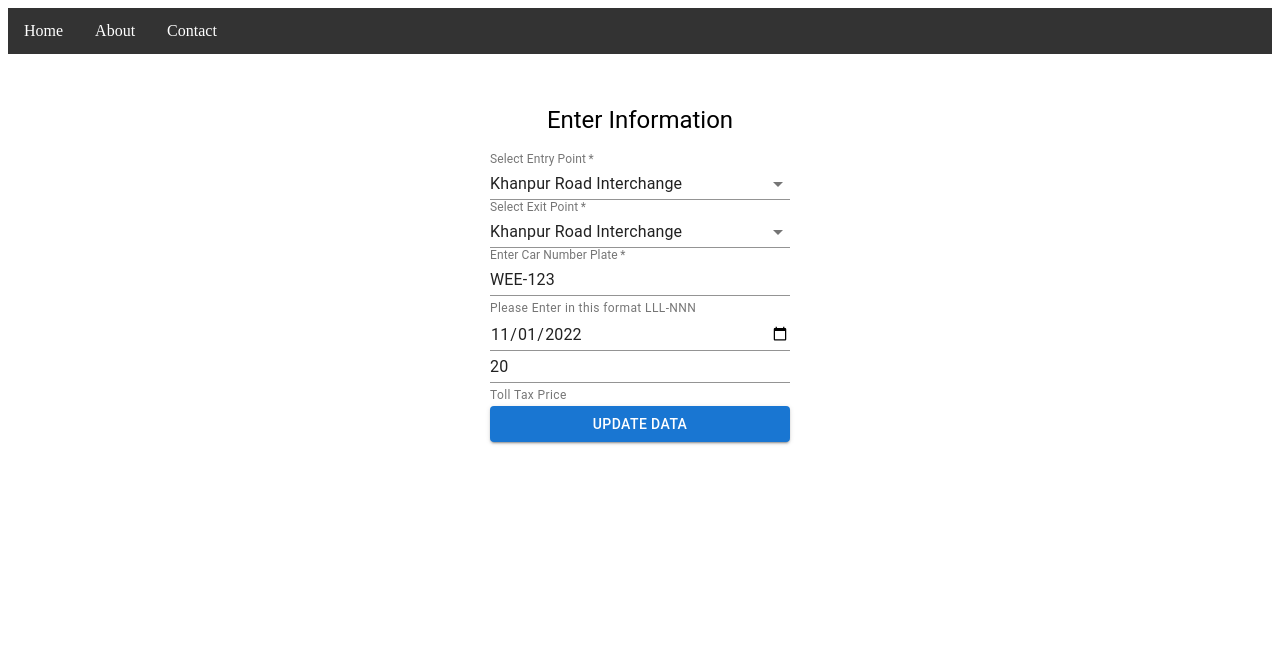
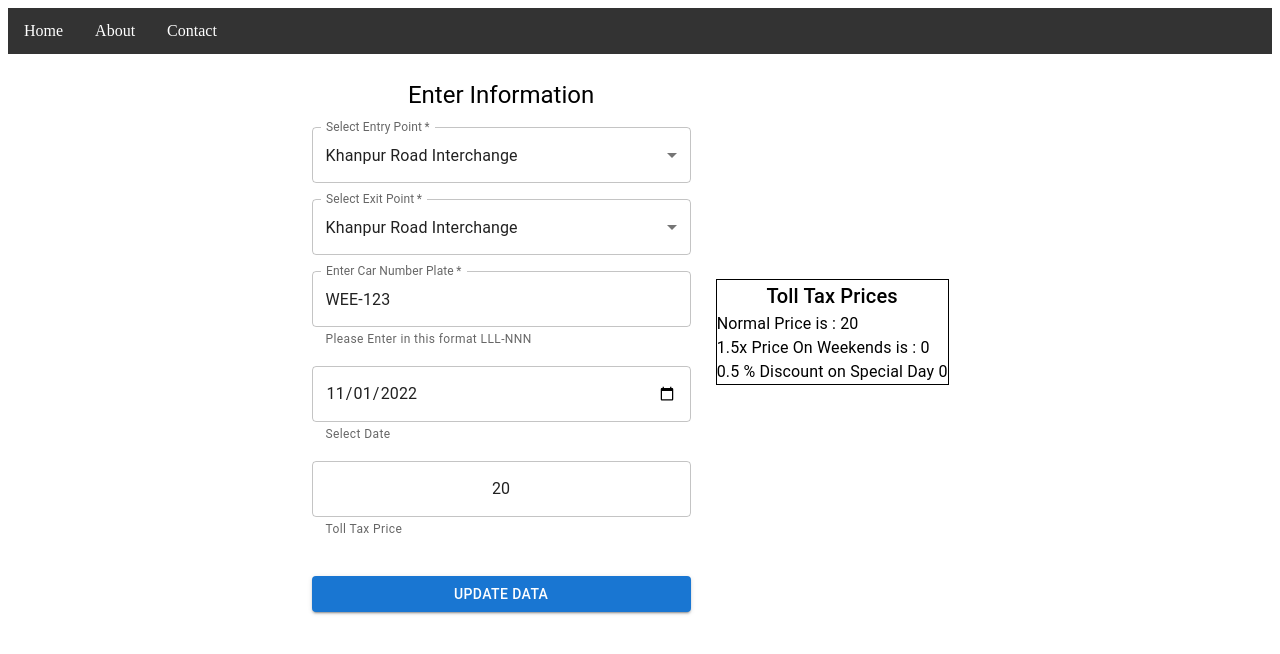
Before and after one commit to iasifmehmood/techliftbootcamp_asif, a React (Create React App) app in the folder Assignment_4/toll-system/: page /data/edit/1 in a window 1280 px wide. Shown: the top 654 px of the page. Built offline with nearby package versions, Linux system fonts and the light colour scheme; data requests are answered from the project's data file.

Commit message:
Project Completed v4.0

```diff
--- a/Assignment_4/toll-system/db.json
+++ b/Assignment_4/toll-system/db.json
@@ -47,6 +47,14 @@
       "number_plate": "AXC-555",
       "toll_paid": "28.5",
       "id": 6
+    },
+    {
+      "entry_point": "Segregation Toll Plaza",
+      "exit_point": "Khanpur Road Interchange",
+      "day": "2022-11-12",
+      "number_plate": "XNX-235",
+      "toll_paid": "72",
+      "id": 7
     }
   ]
 }
--- a/Assignment_4/toll-system/src/components/toll_data/EditTollData.tsx
+++ b/Assignment_4/toll-system/src/components/toll_data/EditTollData.tsx
@@ -1,10 +1,8 @@
 import React from "react";
-import { Stack, Box, Button, Typography } from "@mui/material";
-import { TextField } from "@material-ui/core";
+import { Stack, Box, Button, Typography,TextField,MenuItem,Grid } from "@mui/material";
 import { useState, useEffect } from "react";
 import axios from "axios";
 import { useNavigate, useParams } from "react-router-dom";
-import MenuItem from "@mui/material/MenuItem";
 import swal from 'sweetalert';
 
 const EditTollData: any = () => {
@@ -24,7 +22,7 @@ const EditTollData: any = () => {
 
   let navigate: any = useNavigate();
 
-  const onSubmit: any = async (e: any) => {
+  const handleFormSubmit: any = async (e: any) => {
     e.preventDefault();
     let response: any = await axios.put(
       //to update data
@@ -94,6 +92,9 @@ const EditTollData: any = () => {
   let exitValue:number=0;
   let entryPrice:number=20;
   let exitPrice:number=0;
+  let normalPrice:any;
+  let oneXPrice:any;
+  let discountPrice:any;
 
      for(let x in interchange){
        if(JSON.stringify(tollData.entry_point)===JSON.stringify(x) ){
@@ -106,17 +107,20 @@ const EditTollData: any = () => {
        if(JSON.stringify(tollData.exit_point)===JSON.stringify(x) ){
          exitValue=interchange[x];
          exitPrice= parseFloat((entryPrice+((perKmCharges)*Math.abs(exitValue-entryValue))).toFixed(2));  //maths.abs to get positive value everytime
-         tollData.toll_paid = exitPrice.toString()
+         tollData.toll_paid = exitPrice.toString();
+         normalPrice=parseFloat(tollData.toll_paid);
        }
        if(JSON.stringify(tollData.exit_point)===JSON.stringify(x) && ["Saturday", "Sunday"].includes(currentDay)){
          exitValue=interchange[x];
          exitPrice= parseFloat((entryPrice+((perKmCharges)*Math.abs(exitValue-entryValue))).toFixed(2));  //maths.abs to get positive value everytime
          tollData.toll_paid = (exitPrice*1.5).toString()  //1.5x on weekend
+         oneXPrice=parseFloat(tollData.toll_paid);
        }
         if (JSON.stringify(tollData.exit_point)===JSON.stringify(x) && ["23 March", "14 August", "25 December"].includes(specialDay)) {
         exitValue=interchange[x];
         exitPrice= parseFloat((entryPrice+((perKmCharges)*Math.abs(exitValue-entryValue))).toFixed(2));  //maths.abs to get positive value everytime
         tollData.toll_paid = (exitPrice*0.5).toString()   //0.5 discount on special days
+        discountPrice=parseFloat(tollData.toll_paid);
       }
 
      }
@@ -130,20 +134,31 @@ const EditTollData: any = () => {
   return (
     <Box
       sx={{
-        width: 300,
-        height: 300,
+        width: "100%",
+        height: "100%",
         margin: "auto",
-        marginTop: "50px",
+        marginTop: "25px",
+        display: 'flex',
+        flexDirection: 'row',
+        justifyContent:"center"
       }}
     >
-      <Stack spacing={4}>
-        <Stack direction="column" spacing={2} alignItems="center">
-          <Typography variant="h5" textAlign="center">
+      <Box sx={{
+        width: "30%",
+        height: "50%",
+        }} >
+
+          <form onSubmit={handleFormSubmit}>
+
+        <Grid container direction={"column"} spacing={2}>
+
+        <Grid item>
+        <Typography variant="h5" textAlign="center">
             Enter Information
           </Typography>
-
-          <form onSubmit={onSubmit}>
-          <TextField
+        </Grid>
+          <Grid item>
+            <TextField
               label="Select Entry Point"
               fullWidth
               name="entry_point"
@@ -174,7 +189,9 @@ const EditTollData: any = () => {
                 Abbottabad Interchange
               </MenuItem>
             </TextField>
+        </Grid>
 
+        <Grid item>
             <TextField
               label="Select Exit Point"
               fullWidth
@@ -206,7 +223,9 @@ const EditTollData: any = () => {
                 Abbottabad Interchange
               </MenuItem>
             </TextField>
+        </Grid>
 
+        <Grid item>
             <TextField
             label="Enter Car Number Plate"
             name="number_plate"
@@ -216,8 +235,11 @@ const EditTollData: any = () => {
             required
             inputProps={{ pattern: "[A-Z]{1,3}[-][1-9]{1,3}" }}
             helperText="Please Enter in this format LLL-NNN"
+            placeholder="Use this format LLL-NNN"
           />
+          </Grid>
 
+          <Grid item>
             <TextField
             label=""
             name="day"
@@ -225,31 +247,56 @@ const EditTollData: any = () => {
             onChange={(e: any) => onInputChange(e)}
             type="date"
             fullWidth
+            helperText="Select Date"
           />
+          </Grid>
 
+          <Grid item>
             <TextField
               name="toll_paid"
               value={toll_paid}
               onChange={e => onInputChange(e)}
               required
               inputProps={
-                { readOnly: true, }
+                { readOnly: true, style: { textAlign: "center" }, }
               }
               fullWidth
               helperText="Toll Tax Price"
+              variant="outlined"
             />
+          </Grid>
 
+          <Grid item>
+            <Stack sx={{ marginTop: "20px" }}>
+              <Button
+                onChange={e => onInputChange(e)}
+                type="submit"
+                variant="contained"
+              >
+                Update Data
+              </Button>
+            </Stack>
+            </Grid>
+            </Grid>
+          </form>
+      </Box>
 
-          <Stack>
-            <Button variant="contained" type="submit">
-              Update Data
-            </Button>
-          </Stack>
-          </form>
-        </Stack>
-      </Stack>
+      <Box sx={{
+        width: "20%",
+        height: "50%",
+        display: 'flex',
+        marginTop: "200px",
+        marginLeft:"25px"
+        }} >
+        <Box sx={{ border: 1 }}>
+        <Typography variant="h6" align="center">Toll Tax Prices</Typography>
+        <Typography >Normal Price is : {normalPrice || 0}</Typography>
+        <Typography >1.5x Price On Weekends is : {oneXPrice || 0}</Typography>
+        <Typography >0.5 % Discount on Special Day {discountPrice || 0}</Typography>
+        </Box>
+      </Box>
     </Box>
+
   );
 };
-
 export default EditTollData;
```
